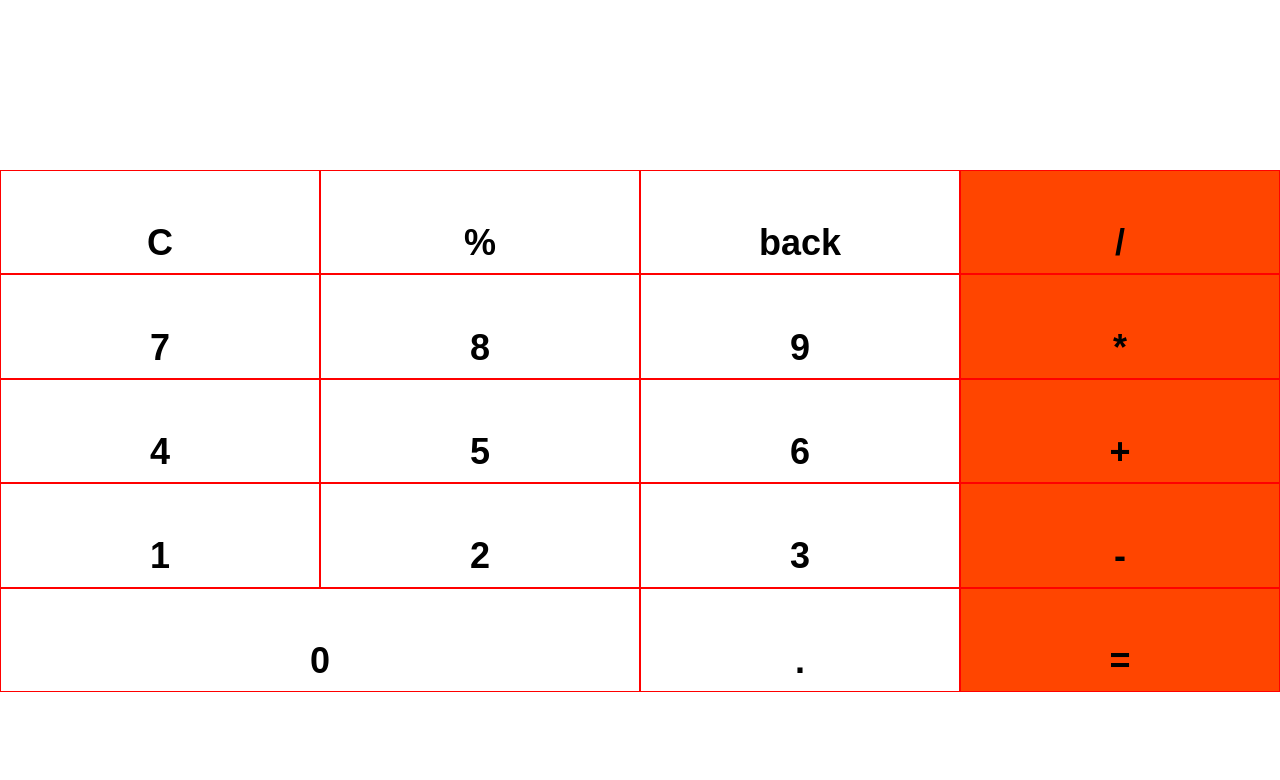
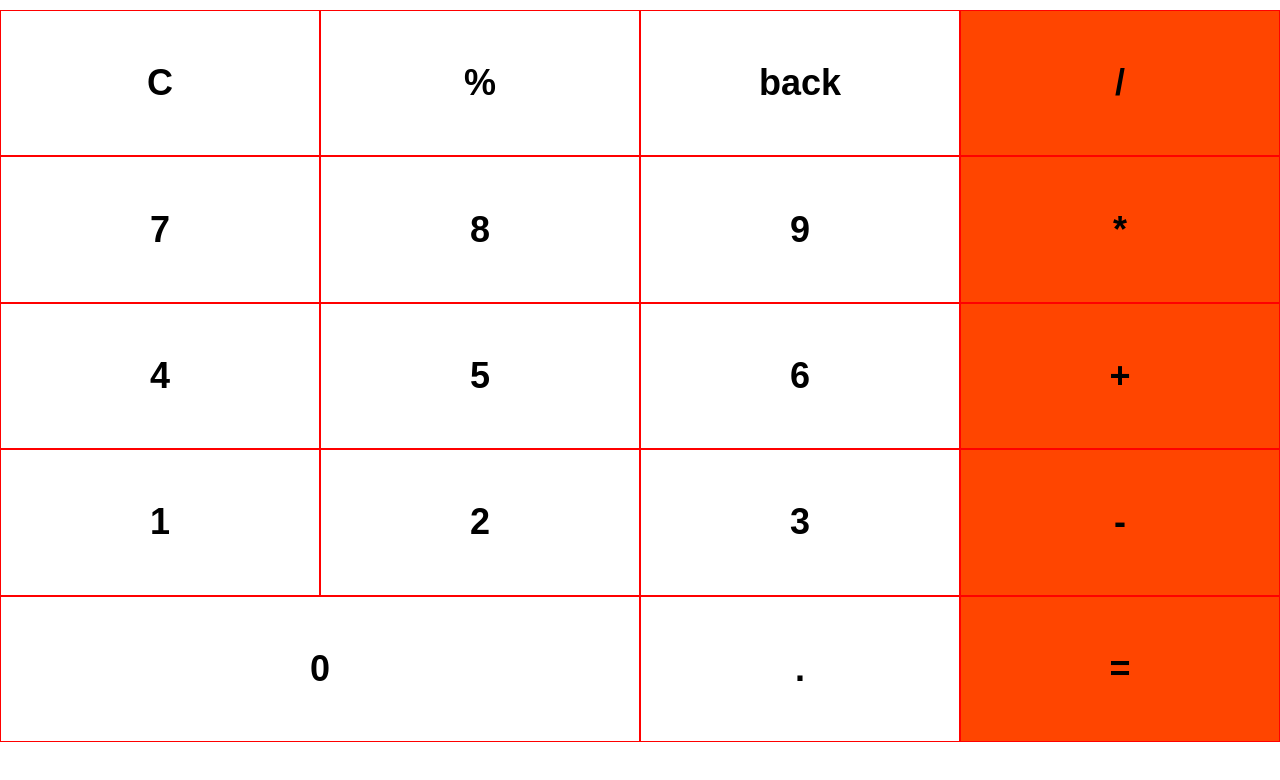
Before and after one commit to qianduanmengmeng/----APP, a plain HTML site: page index.html in a window 1280 px wide. Drawn offline with Linux system fonts and the light colour scheme.

Commit message:
Update jian.css

```diff
--- a/css/jian.css
+++ b/css/jian.css
@@ -1,11 +1,11 @@
-html,body{
+body{
 	width:100%;
 	height:100%;
 	overflow: hidden;
 }
 div{
 	box-sizing: border-box;
-	font-size: 26px/36px '微软雅黑';
+	font-size: 36px;
 	font-weight:bold;
 }
  #main{
@@ -13,6 +13,7 @@ div{
  	height:100%;
  }
 #run{
+	width:100%;
 	height:20%;
 	margin-top: 10px;
 	line-height:20%;
```
